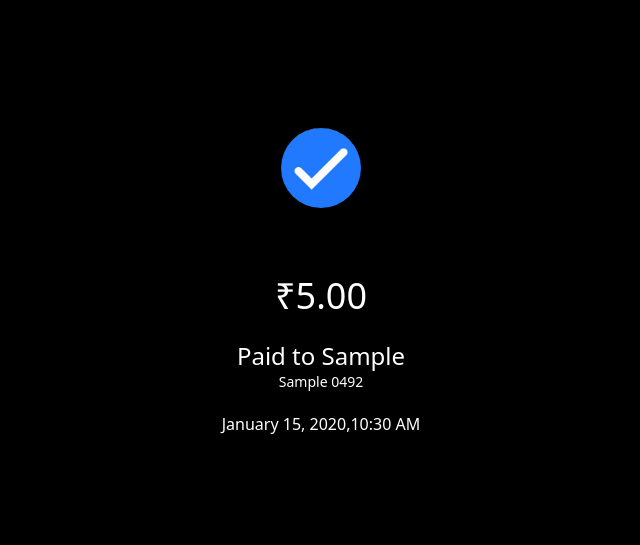
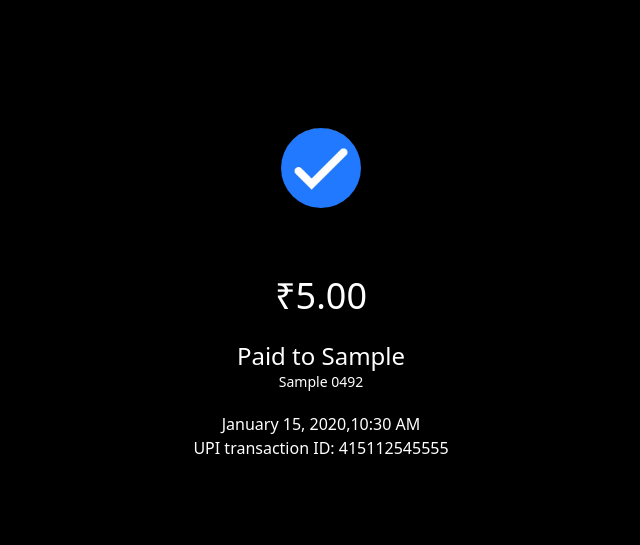
Before and after one commit to kislayykumar/gpay-paid-interface, a website: page index.html in a window 1280 px wide. Both pictures are taken after typing "5", "Sample", "Sample", "2020-01-15", "10:30" into the empty fields and a click on the button "Submit Now". Shown: the top 545 px of the page, without its empty margins (319-959 px from the left). Drawn offline with Linux system fonts and the light colour scheme.

Commit message:
Update index.html

```diff
--- a/index.html
+++ b/index.html
@@ -31,6 +31,10 @@
                 <h3 id="time"></h3>
             </div>
             <h3></h3>
+        </div>
+
+        <div class="flex flex-col justify-center items-center mt-14">
+            <h3>UPI transaction ID: 415112545555</h3>
         </div>
 
         <div class="mt-28 flex items-center justify-center gap-5">
```
